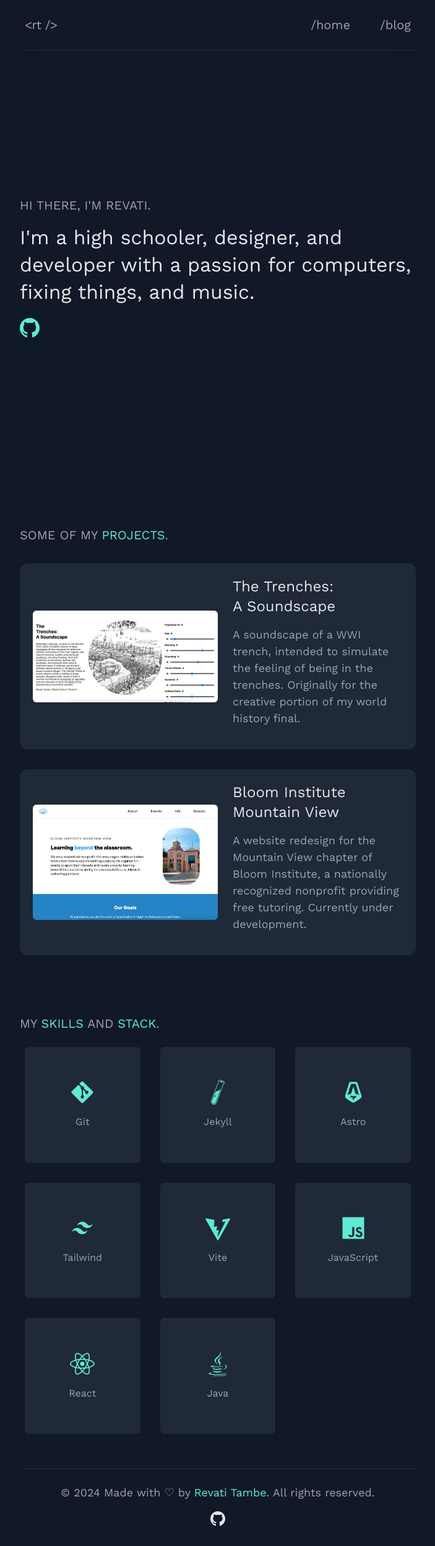
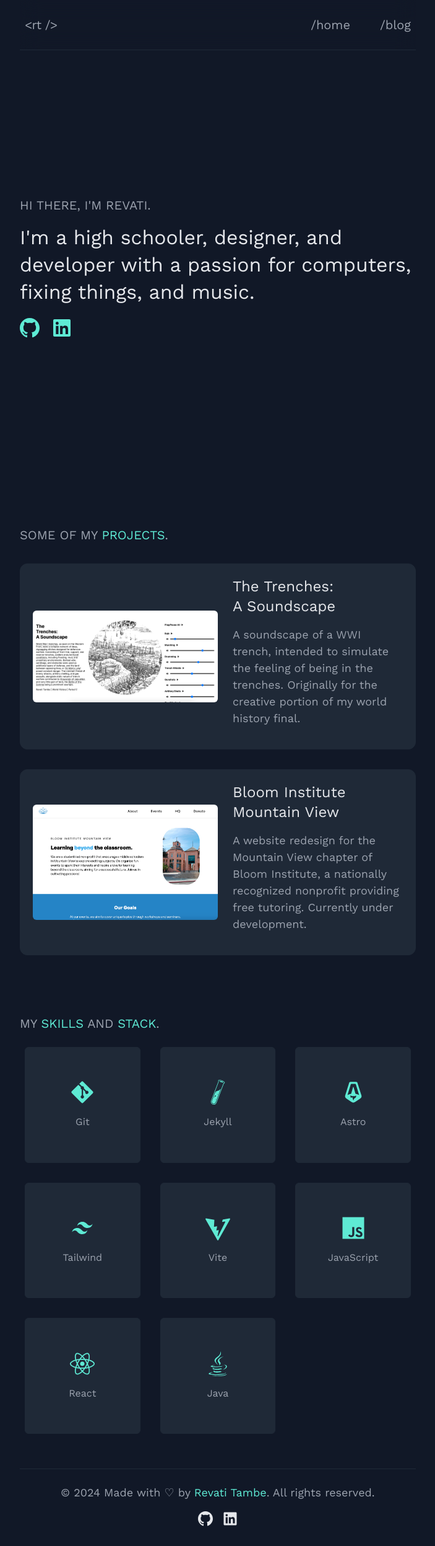
Before and after one commit to djarty24/djarty24.github.io, an Astro site: page / in a window 1280 px wide. Shown: the whole page at 62% size, without its empty margins (288-991 px from the left). Built offline with nearby package versions, Linux system fonts and the light colour scheme; Astro itself is replaced by a stand-in of ours.

Commit message:
added socials

```diff
--- a/src/components/Footer.astro
+++ b/src/components/Footer.astro
@@ -13,8 +13,8 @@ const today = new Date();
         <a href="https://github.com/djarty24" target="_blank">
             <svg class="w-6 h-6 fill-gray-200 hover:fill-teal-100 ease-linear duration-200" xmlns="http://www.w3.org/2000/svg" width="32" height="32" viewBox="0 0 24 24"><path d="M12 0c-6.626 0-12 5.373-12 12 0 5.302 3.438 9.8 8.207 11.387.599.111.793-.261.793-.577v-2.234c-3.338.726-4.033-1.416-4.033-1.416-.546-1.387-1.333-1.756-1.333-1.756-1.089-.745.083-.729.083-.729 1.205.084 1.839 1.237 1.839 1.237 1.07 1.834 2.807 1.304 3.492.997.107-.775.418-1.305.762-1.604-2.665-.305-5.467-1.334-5.467-5.931 0-1.311.469-2.381 1.236-3.221-.124-.303-.535-1.524.117-3.176 0 0 1.008-.322 3.301 1.23.957-.266 1.983-.399 3.003-.404 1.02.005 2.047.138 3.006.404 2.291-1.552 3.297-1.23 3.297-1.23.653 1.653.242 2.874.118 3.176.77.84 1.235 1.911 1.235 3.221 0 4.609-2.807 5.624-5.479 5.921.43.372.823 1.102.823 2.222v3.293c0 .319.192.694.801.576 4.765-1.589 8.199-6.086 8.199-11.386 0-6.627-5.373-12-12-12z"></path></svg>
         </a>
-        <!-- <a href="https://linkedin.com" target="_blank">
+        <a href="https://www.linkedin.com/in/revati-tambe-6aa5aa2a8/" target="_blank">
             <svg class="w-6 h-6 fill-gray-200 hover:fill-teal-100 ease-linear duration-200" xmlns="http://www.w3.org/2000/svg" width="32" height="32" viewBox="0 0 448 512"><path d="M416 32H31.9C14.3 32 0 46.5 0 64.3v383.4C0 465.5 14.3 480 31.9 480H416c17.6 0 32-14.5 32-32.3V64.3c0-17.8-14.4-32.3-32-32.3zM135.4 416H69V202.2h66.5V416zm-33.2-243c-21.3 0-38.5-17.3-38.5-38.5S80.9 96 102.2 96c21.2 0 38.5 17.3 38.5 38.5 0 21.3-17.2 38.5-38.5 38.5zm282.1 243h-66.4V312c0-24.8-.5-56.7-34.5-56.7-34.6 0-39.9 27-39.9 54.9V416h-66.4V202.2h63.7v29.2h.9c8.9-16.8 30.6-34.5 62.9-34.5 67.2 0 79.7 44.3 79.7 101.9V416z"></path></svg>
-        </a> -->
+        </a>
     </div>
 </footer>
--- a/src/pages/index.astro
+++ b/src/pages/index.astro
@@ -34,9 +34,9 @@ import { SITE_TITLE, SITE_DESCRIPTION } from "../consts";
 				<a href="https://github.com/djarty24" target="_blank">
 					<svg class="fill-teal-300 hover:fill-teal-100 ease-linear duration-200" xmlns="http://www.w3.org/2000/svg" width="32" height="32" viewBox="0 0 24 24"><path d="M12 0c-6.626 0-12 5.373-12 12 0 5.302 3.438 9.8 8.207 11.387.599.111.793-.261.793-.577v-2.234c-3.338.726-4.033-1.416-4.033-1.416-.546-1.387-1.333-1.756-1.333-1.756-1.089-.745.083-.729.083-.729 1.205.084 1.839 1.237 1.839 1.237 1.07 1.834 2.807 1.304 3.492.997.107-.775.418-1.305.762-1.604-2.665-.305-5.467-1.334-5.467-5.931 0-1.311.469-2.381 1.236-3.221-.124-.303-.535-1.524.117-3.176 0 0 1.008-.322 3.301 1.23.957-.266 1.983-.399 3.003-.404 1.02.005 2.047.138 3.006.404 2.291-1.552 3.297-1.23 3.297-1.23.653 1.653.242 2.874.118 3.176.77.84 1.235 1.911 1.235 3.221 0 4.609-2.807 5.624-5.479 5.921.43.372.823 1.102.823 2.222v3.293c0 .319.192.694.801.576 4.765-1.589 8.199-6.086 8.199-11.386 0-6.627-5.373-12-12-12z"></path></svg>
 				</a>
-				<!-- <a href="https://linkedin.com" target="_blank">
+				<a href="https://www.linkedin.com/in/revati-tambe-6aa5aa2a8/" target="_blank">
 					<svg class="fill-teal-300 hover:fill-teal-100 ease-linear duration-200" xmlns="http://www.w3.org/2000/svg" width="32" height="32" viewBox="0 0 448 512"><path d="M416 32H31.9C14.3 32 0 46.5 0 64.3v383.4C0 465.5 14.3 480 31.9 480H416c17.6 0 32-14.5 32-32.3V64.3c0-17.8-14.4-32.3-32-32.3zM135.4 416H69V202.2h66.5V416zm-33.2-243c-21.3 0-38.5-17.3-38.5-38.5S80.9 96 102.2 96c21.2 0 38.5 17.3 38.5 38.5 0 21.3-17.2 38.5-38.5 38.5zm282.1 243h-66.4V312c0-24.8-.5-56.7-34.5-56.7-34.6 0-39.9 27-39.9 54.9V416h-66.4V202.2h63.7v29.2h.9c8.9-16.8 30.6-34.5 62.9-34.5 67.2 0 79.7 44.3 79.7 101.9V416z"></path></svg>
-				</a> -->
+				</a>
 			</div>
 		</div>
 		<div class="projects mt-12 mb-24">
```
